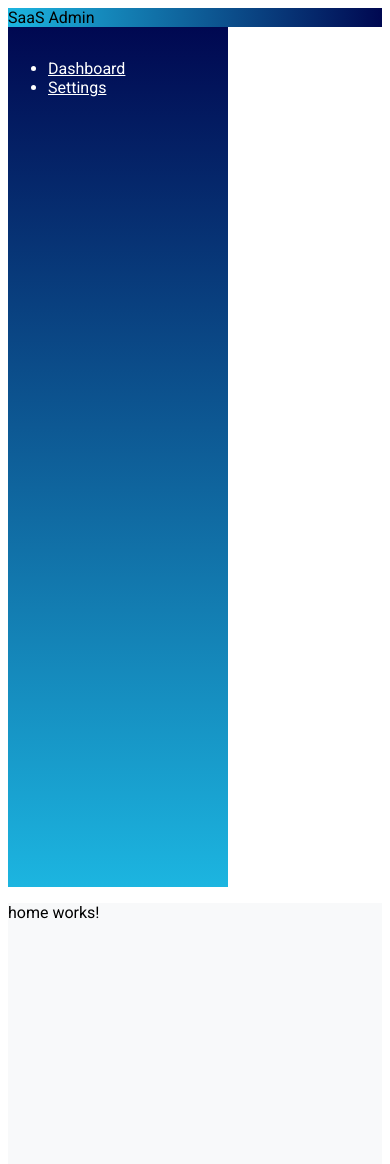
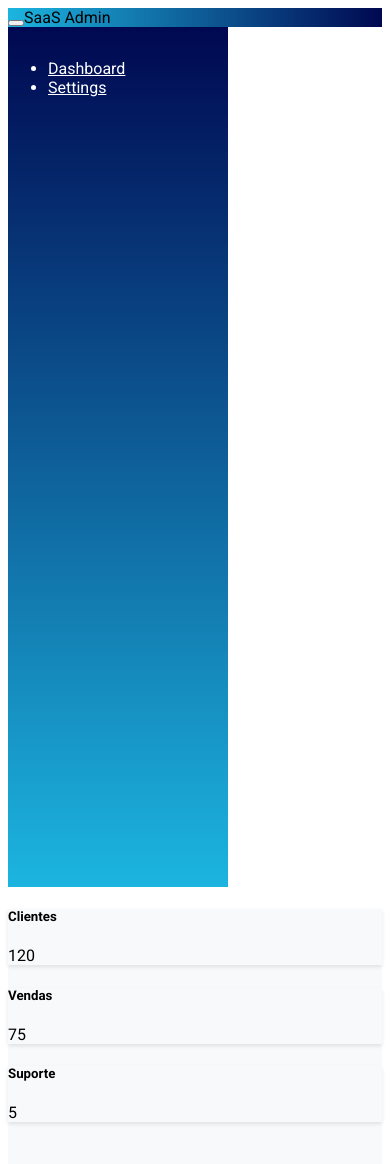
Before and after one commit to MarcusBarbosa28/saas-frontend, an Angular app: page /dashboard in a window 390 px wide. Shown: the top 1164 px of the page. Built offline with nearby package versions, Linux system fonts and the light colour scheme.

Commit message:
Implement login and dashboard layout

```diff
--- a/src/app/app.component.html
+++ b/src/app/app.component.html
@@ -1,8 +1,8 @@
-<app-header></app-header>
-<div class="d-flex">
-  <app-sidebar></app-sidebar>
+<app-header *ngIf="!isLoginPage" (toggleSidebar)="toggleSidebar()"></app-header>
+<div class="d-flex" [class.login-page]="isLoginPage">
+  <app-sidebar *ngIf="!isLoginPage" [collapsed]="sidebarCollapsed"></app-sidebar>
   <div class="content flex-grow-1 p-4">
     <router-outlet></router-outlet>
   </div>
 </div>
-<app-footer></app-footer>
+<app-footer *ngIf="!isLoginPage"></app-footer>
--- a/src/app/app.component.scss
+++ b/src/app/app.component.scss
@@ -7,3 +7,7 @@
   background-color: #f8f9fa;
   min-height: calc(100vh - 112px);
 }
+
+.login-page .content {
+  min-height: 100vh;
+}
--- a/src/app/app.component.ts
+++ b/src/app/app.component.ts
@@ -1,4 +1,5 @@
 import { Component } from '@angular/core';
+import { Router, NavigationEnd } from '@angular/router';
 
 @Component({
   selector: 'app-root',
@@ -7,4 +8,18 @@ import { Component } from '@angular/core';
 })
 export class AppComponent {
   title = 'saas-admin';
+  isLoginPage = false;
+  sidebarCollapsed = false;
+
+  constructor(private router: Router) {
+    this.router.events.subscribe(event => {
+      if (event instanceof NavigationEnd) {
+        this.isLoginPage = event.urlAfterRedirects.includes('login');
+      }
+    });
+  }
+
+  toggleSidebar() {
+    this.sidebarCollapsed = !this.sidebarCollapsed;
+  }
 }
--- a/src/app/layout/header/header.component.html
+++ b/src/app/layout/header/header.component.html
@@ -1,5 +1,8 @@
 <nav class="navbar navbar-dark">
   <div class="container-fluid">
+    <button class="btn btn-link text-white me-3" (click)="toggleSidebar.emit()">
+      <i class="fas fa-bars"></i>
+    </button>
     <span class="navbar-brand mb-0 h1">SaaS Admin</span>
   </div>
 </nav>
--- a/src/app/layout/header/header.component.ts
+++ b/src/app/layout/header/header.component.ts
@@ -1,4 +1,4 @@
-import { Component, OnInit } from '@angular/core';
+import { Component, OnInit, Output, EventEmitter } from '@angular/core';
 
 @Component({
   selector: 'app-header',
@@ -7,6 +7,8 @@ import { Component, OnInit } from '@angular/core';
 })
 export class HeaderComponent implements OnInit {
 
+  @Output() toggleSidebar = new EventEmitter<void>();
+
   constructor() { }
 
   ngOnInit(): void {
--- a/src/app/layout/sidebar/sidebar.component.html
+++ b/src/app/layout/sidebar/sidebar.component.html
@@ -1,10 +1,14 @@
-<nav class="sidebar">
+<nav class="sidebar" [class.collapsed]="collapsed">
   <ul class="nav flex-column">
     <li class="nav-item">
-      <a class="nav-link active" routerLink="/dashboard"><i class="fas fa-home me-2"></i>Dashboard</a>
+      <a class="nav-link active" routerLink="/dashboard">
+        <i class="fas fa-home me-2"></i><span>Dashboard</span>
+      </a>
     </li>
     <li class="nav-item">
-      <a class="nav-link" href="#"><i class="fas fa-cog me-2"></i>Settings</a>
+      <a class="nav-link" href="#">
+        <i class="fas fa-cog me-2"></i><span>Settings</span>
+      </a>
     </li>
   </ul>
 </nav>
--- a/src/app/layout/sidebar/sidebar.component.scss
+++ b/src/app/layout/sidebar/sidebar.component.scss
@@ -4,6 +4,20 @@
   background: linear-gradient(180deg, #000851 0%, #1CB5E0 100%);
   color: #fff;
   padding-top: 1rem;
+}
+
+.sidebar.collapsed {
+  width: 60px;
+}
+
+.sidebar.collapsed .nav-link span {
+  display: none;
+}
+
+.sidebar.collapsed .nav-link {
+  text-align: center;
+  padding-left: 0;
+  padding-right: 0;
 }
 
 .sidebar .nav-link {
--- a/src/app/layout/sidebar/sidebar.component.ts
+++ b/src/app/layout/sidebar/sidebar.component.ts
@@ -1,4 +1,4 @@
-import { Component, OnInit } from '@angular/core';
+import { Component, OnInit, Input } from '@angular/core';
 
 @Component({
   selector: 'app-sidebar',
@@ -7,6 +7,8 @@ import { Component, OnInit } from '@angular/core';
 })
 export class SidebarComponent implements OnInit {
 
+  @Input() collapsed = false;
+
   constructor() { }
 
   ngOnInit(): void {
--- a/src/app/modules/dashboard/pages/home/home.component.html
+++ b/src/app/modules/dashboard/pages/home/home.component.html
@@ -1 +1,10 @@
-<p>home works!</p>
+<div class="row g-4">
+  <div class="col-md-4" *ngFor="let card of cards">
+    <div class="card text-center">
+      <div class="card-body">
+        <h5 class="card-title">{{ card.title }}</h5>
+        <p class="card-text display-6">{{ card.value }}</p>
+      </div>
+    </div>
+  </div>
+</div>
--- a/src/app/modules/dashboard/pages/home/home.component.scss
+++ b/src/app/modules/dashboard/pages/home/home.component.scss
@@ -0,0 +1,7 @@
+:host {
+  display: block;
+}
+
+.card {
+  box-shadow: 0 2px 4px rgba(0, 0, 0, 0.1);
+}
--- a/src/app/modules/dashboard/pages/home/home.component.ts
+++ b/src/app/modules/dashboard/pages/home/home.component.ts
@@ -7,6 +7,12 @@ import { Component, OnInit } from '@angular/core';
 })
 export class HomeComponent implements OnInit {
 
+  cards = [
+    { title: 'Clientes', value: 120 },
+    { title: 'Vendas', value: 75 },
+    { title: 'Suporte', value: 5 }
+  ];
+
   constructor() { }
 
   ngOnInit(): void {
--- a/src/app/pages/login/login.component.scss
+++ b/src/app/pages/login/login.component.scss
@@ -1,5 +1,5 @@
 .login-container {
-  min-height: calc(100vh - 112px);
+  min-height: 100vh;
   width: 100%;
   background: linear-gradient(180deg, #1CB5E0 0%, #000851 100%);
 }
```
